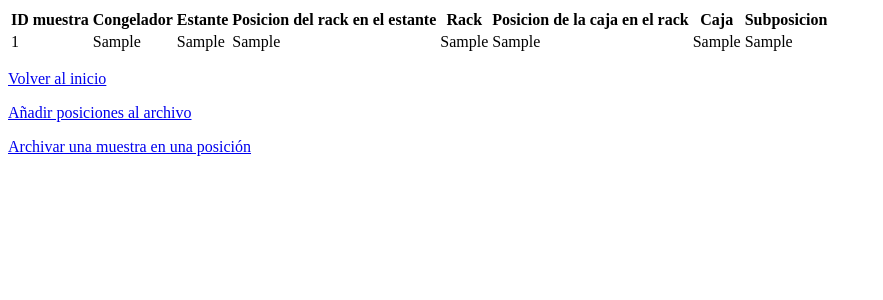
After one commit to LO-Pablo/datos_muestras, a Django app: page /archivo/ in a window 1280 px wide. The commit adds this page. Shown: the top 300 px of the page, without its empty margins (0-883 px from the left). Run offline with Django 5.2, Linux system fonts and the light colour scheme; tables that the repository leaves empty hold one stand-in row (values such as "Sample post"); parts of the project's set-up code (start-up, migrations or seed data) failed here and were passed over.

Commit message:
mejorando la función de archivado

```diff
--- /dev/null
+++ b/muestras/templates/localizaciones_todas.html
@@ -0,0 +1,34 @@
+{% extends "master.html" %}
+{% block title %}
+Archivo de muestras
+{% endblock %}
+
+{% block content %}
+<table>
+  <tr>
+    <th>ID muestra</th>
+    <th>Congelador</th>
+    <th>Estante</th>
+    <th>Posicion del rack en el estante</th>
+    <th>Rack</th>
+    <th>Posicion de la caja en el rack</th>
+    <th>Caja</th>
+    <th>Subposicion</th>
+  </tr>
+{%for x in localizaciones%}
+<tr>
+    <td>{{ x.muestra_id}}</td>
+    <td>{{ x.congelador }}</td>
+    <td>{{ x.estante }}</td>
+    <td>{{ x.posicion_rack_estante }}</td>
+    <td>{{ x.rack}}</td>
+    <td>{{ x.posicion_caja_rack }}</td>
+    <td>{{ x.caja }}</td>
+    <td>{{ x.subposicion }}</td>
+</tr>
+{% endfor %}
+</table>
+<p><a href="/"> Volver al inicio </a></p>
+<p><a href="/archivo/nuevo"> Añadir posiciones al archivo </a></p>
+<p><a href="/archivo/archivar_muestra"> Archivar una muestra en una posición </a></p>
+{% endblock %}
--- a/muestras/templates/muestras_todas.html
+++ b/muestras/templates/muestras_todas.html
@@ -19,6 +19,7 @@ Lista de Muestras
   {% for x in muestras %}
   <tr>
     <td>{{ x.id_individuo }}</td>
+    <td>{{ x.nom_lab }}</td>
     {% with locs=x.localizacion.all %}
     {% if locs %}
     {% with y=locs.first %}
--- a/muestras/templates/principal.html
+++ b/muestras/templates/principal.html
@@ -9,6 +9,7 @@ Datos prueba
 <p>Esta es una base de datos de las muestras del instituto catalán de oncología, </p>
 <p>para acceder a todas las funcionalidades es necesario iniciar sesión.</p>
 <p><a href ="/muestras"> Ver muestras</a></p>
+<p><a href ="/archivo"> Ver archivo de muestras</a></p>
 {% if user.is_authenticated %}
 <p> Usuario: {{ user.username }} </p>
 <form action="{% url 'logout' %}" method="post">
--- a/muestras/urls.py
+++ b/muestras/urls.py
@@ -3,6 +3,9 @@ from . import views
 urlpatterns = [
     path('', views.principal, name='principal'),
     path('muestras/', views.muestras_todas, name='muestras_todas'),
+    path('archivo/', views.localizaciones, name='localizaciones_todas'),
+    path('archivo/nuevo', views.nueva_localizacion, name='localizaciones_nueva'),
+    path('archivo/archivar_muestra', views.archivar_muestra, name='archivar_muestra'),
     path('muestras/nueva', views.nueva_muestra, name='nueva_muestra'),
     path('muestras/detalles_muestra/<str:id_individuo>/<str:nom_lab>', views.detalles_muestra, name='detalles_muestra'),
     path('muestras/detalles_muestra/<str:id_individuo>/<str:nom_lab>/editar', views.editar_muestra, name='editar_muestra'),
--- a/muestras/views.py
+++ b/muestras/views.py
@@ -1,7 +1,9 @@
 from django.http import HttpResponse
 from .models import Muestra, Localizacion, Estudio, Envio
 from django.template import loader
-from .forms import MuestraForm, LocalizacionForm
+from .forms import MuestraForm, LocalizacionForm, LocalizacionForm_archivar
+from django.db import transaction
+from django.contrib import messages
 from django.shortcuts import render,redirect, get_object_or_404
 from django.contrib.auth.decorators import login_required, permission_required
 
@@ -11,14 +13,15 @@ def principal(request):
     template = loader.get_template('principal.html')
     return HttpResponse(template.render(request=request))
 @login_required
+
+# Vistas para Muestras
+
 def muestras_todas(request):
     # Vista que muestra todas las muestras, requiere que el usuario esté autenticado
     muestras = Muestra.objects.prefetch_related('localizacion')
     template = loader.get_template('muestras_todas.html')
-    localizacion = Localizacion.objects.all().values()
     context = {
         'muestras': muestras,
-        'localizacion': localizacion,
     }
     return HttpResponse(template.render(context, request))
 @login_required
@@ -60,3 +63,68 @@ def eliminar_muestra(request, id_individuo, nom_lab):
     muestra = get_object_or_404(Muestra,id_individuo=id_individuo, nom_lab=nom_lab)
     muestra.delete()
     return redirect('muestras_todas')
+
+# Vistas para Localizacion
+
+def localizaciones(request):
+    # Vista que muestra todas las localizaciones, tengan o no muestra
+    localizaciones = Localizacion.objects.all().values().distinct()
+    template = loader.get_template('localizaciones_todas.html')
+    context = {
+        'localizaciones': localizaciones,
+    }
+    return HttpResponse(template.render(context, request))
+
+def nueva_localizacion(request):
+    # Vista para crear una nueva localizacion, con muestra o no
+    if request.method == 'POST':
+        form = LocalizacionForm(request.POST)
+        if form.is_valid():
+            form.save()
+            return redirect('localizaciones_todas')
+    else:
+        form = LocalizacionForm()
+    return render(request, 'localizaciones_nueva.html', {'form': form})
+
+@transaction.atomic
+def archivar_muestra(request):
+    # Vista para archivar una muestra en una localización específica que esté vacía
+    if request.method == 'POST':
+        form = LocalizacionForm_archivar(request.POST)
+
+        if form.is_valid():
+            data = form.cleaned_data
+
+            try:
+                muestra_obj = data['muestra']
+                slot = Localizacion.objects.select_for_update().get(
+                    congelador=data['congelador'],
+                    estante=data['estante'],
+                    posicion_rack_estante=data['posicion_rack_estante'],
+                    rack=data['rack'],
+                    posicion_caja_rack=data['posicion_caja_rack'],
+                    caja=data['caja'],
+                    subposicion=data['subposicion'],
+                    muestra__isnull=True
+                )
+
+
+                slot.muestra = muestra_obj
+                slot.save()
+
+
+                return redirect('localizaciones_todas')
+
+            except Muestra.DoesNotExist:
+
+                messages.error(request, "Error interno: La muestra no fue encontrada.")
+
+            except Localizacion.DoesNotExist:
+
+                messages.error(request, "Error interno: La ubicación ya no está disponible o no existe.")
+
+    else:
+        form =  LocalizacionForm_archivar()
+
+    context = {'form': form}
+    return render(request, 'archivar_muestra.html', context)
```
Also changed, not shown: muestras/forms.py (+37 -0 lines), muestras/models.py (+8 -16 lines), muestras/templates/archivar_muestra.html (added, +14 -0 lines), muestras/templates/localizaciones_nueva.html (added, +14 -0 lines), muestras/migrations/0001_initial.py, muestras/migrations/0002_alter_localizacion_congelador.py (deleted), muestras/migrations/0002_alter_localizacion_muestra.py (added), muestras/migrations/0003_alter_localizacion_muestra.py (added), muestras/migrations/0004_alter_localizacion_unique_together.py (added), muestras/migrations/0005_alter_localizacion_muestra.py (added), muestras/migrations/0006_alter_localizacion_muestra.py (added).
